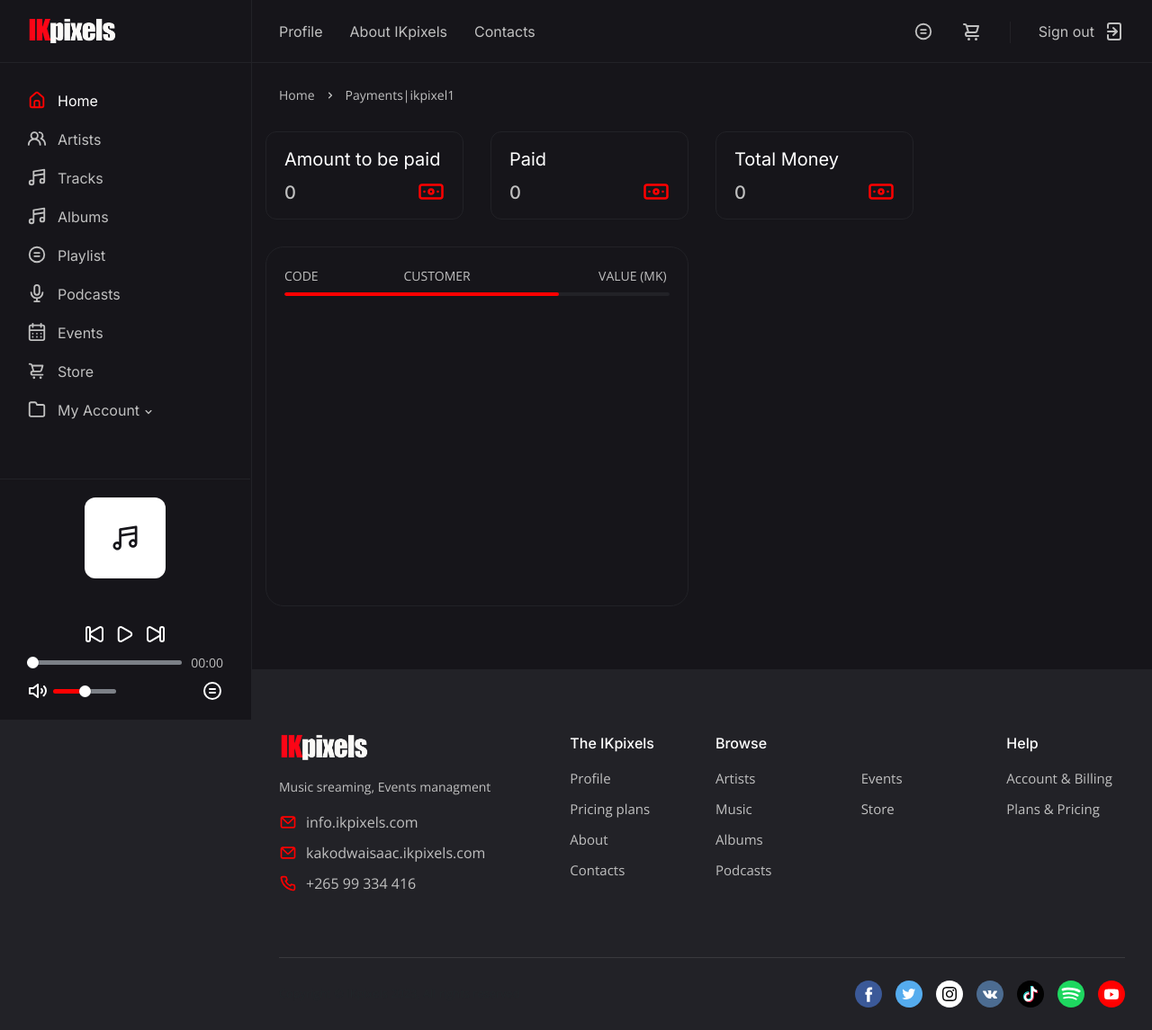
After one commit to ikpixels/ftc, a Django app: a page that uses ikpixels/templates/ik/money.html in a window 1280 px wide. The commit adds this page. Shown: the whole page at 90% size. Run offline with Django 3.2, Linux system fonts and the light colour scheme; a user stored in the database is signed in; data comes from the database, SQL or seed files in the repository; both versions use the stored data as it was after the commit; lists and menus that the app fills with data are empty; some libraries are stand-ins or nearby versions.

Commit message:
'erre4354'

```diff
--- a/Store/templates/ecom/my_order.html
+++ b/Store/templates/ecom/my_order.html
@@ -47,6 +47,10 @@
                                                                 <div class="main__table-text main__table-text--green"><svg xmlns="http://www.w3.org/2000/svg" viewBox="0 0 24 24"><path d="M14.72,8.79l-4.29,4.3L8.78,11.44a1,1,0,1,0-1.41,1.41l2.35,2.36a1,1,0,0,0,.71.29,1,1,0,0,0,.7-.29l5-5a1,1,0,0,0,0-1.42A1,1,0,0,0,14.72,8.79ZM12,2A10,10,0,1,0,22,12,10,10,0,0,0,12,2Zm0,18a8,8,0,1,1,8-8A8,8,0,0,1,12,20Z"/></svg>{{order.status}}</div>
                                                             </td>
                                                         </tr>
+                                                        {% empty %}
+                                                        <tr>
+                                                            <td>Empty...</td>
+                                                        </tr>
                                                         {% endfor %}
                                                         {% endfor %}
                                                     </tbody>
--- a/ftc/settings.py
+++ b/ftc/settings.py
@@ -15,7 +15,7 @@ BASE_DIR = os.path.dirname(os.path.dirname(os.path.abspath(__file__)))
 SECRET_KEY = "django-insecure-jrvd14_9qr_r(cm*zamwl-lr^9+%5kz!ij+a=y!mmt&q32@z(m"
 
 # SECURITY WARNING: don't run with debug turned on in production!
-DEBUG = False
+DEBUG = True
 
 if DEBUG:
     ALLOWED_HOSTS = ['*']
--- a/ikpixels/models.py
+++ b/ikpixels/models.py
@@ -7,8 +7,9 @@ from cloudinary.models import CloudinaryField
 
 
 CATEGORY = (
-	('Event','Event Tickets'),
+	('Event','Event-Tickets Marketing'),
 	('Music','Music Upload'),
+	('Music_Purchase','Buying Music'),
 	)
 
 PAYMENT_METHOD= (
@@ -34,6 +35,7 @@ class PymtCode(models.Model):
 class MusicorEventPayment(models.Model):
 	user = models.ForeignKey(User,on_delete=models.CASCADE)
 	payment_method = models.CharField(max_length=40,choices=PAYMENT_METHOD)
+	item_id = models.CharField(max_length=100,default="0")
 	name = models.CharField(max_length=100)
 	phone = models.CharField(max_length=100)
 	amount = models.DecimalField(max_digits=18, decimal_places=2,default=0.00)
--- /dev/null
+++ b/ikpixels/templates/ik/money.html
@@ -0,0 +1,83 @@
+{% extends 'www/base.html' %}
+{% load embed_video_tags %}
+{% load static %}
+{%block content%}
+<main class="main">
+		<div class="container-fluid">
+			<div class="row row--grid">
+				<!-- breadcrumb -->
+				<div class="col-12">
+					<ul class="breadcrumb">
+						<li class="breadcrumb__item"><a href="/">Home</a></li>
+						<li class="breadcrumb__item breadcrumb__item--active">Payments|{{request.user}}</li>
+					</ul>
+				</div>
+				<!-- end breadcrumb -->
+
+			 <div class="row row--grid">
+
+			    <div class="col-12 col-lg-8 col-xl-3">
+					<div class="stats">
+						<span>Amount to be paid</span>
+						    <p><b>{{notPaid}}</b></p>
+							<svg xmlns="http://www.w3.org/2000/svg" viewBox="0 0 24 24"><path d="M6,11a1,1,0,1,0,1,1A1,1,0,0,0,6,11Zm12,0a1,1,0,1,0,1,1A1,1,0,0,0,18,11Zm2-6H4A3,3,0,0,0,1,8v8a3,3,0,0,0,3,3H20a3,3,0,0,0,3-3V8A3,3,0,0,0,20,5Zm1,11a1,1,0,0,1-1,1H4a1,1,0,0,1-1-1V8A1,1,0,0,1,4,7H20a1,1,0,0,1,1,1ZM12,9a3,3,0,1,0,3,3A3,3,0,0,0,12,9Zm0,4a1,1,0,1,1,1-1A1,1,0,0,1,12,13Z"/></svg>
+						</div>
+				</div>
+
+				<div class="col-12 col-lg-6 col-xl-3">
+					<div class="stats">
+						<span>Paid</span>
+						<p><b>{{paid}}</b></p>
+						<svg xmlns="http://www.w3.org/2000/svg" viewBox="0 0 24 24"><path d="M6,11a1,1,0,1,0,1,1A1,1,0,0,0,6,11Zm12,0a1,1,0,1,0,1,1A1,1,0,0,0,18,11Zm2-6H4A3,3,0,0,0,1,8v8a3,3,0,0,0,3,3H20a3,3,0,0,0,3-3V8A3,3,0,0,0,20,5Zm1,11a1,1,0,0,1-1,1H4a1,1,0,0,1-1-1V8A1,1,0,0,1,4,7H20a1,1,0,0,1,1,1ZM12,9a3,3,0,1,0,3,3A3,3,0,0,0,12,9Zm0,4a1,1,0,1,1,1-1A1,1,0,0,1,12,13Z"/></svg>
+					</div>
+				</div>
+
+				<div class="col-12 col-lg-6 col-xl-3">
+					<div class="stats">
+						<span>Total Money</span>
+						<p><b>{{total}}</b></p>
+						<svg xmlns="http://www.w3.org/2000/svg" viewBox="0 0 24 24"><path d="M6,11a1,1,0,1,0,1,1A1,1,0,0,0,6,11Zm12,0a1,1,0,1,0,1,1A1,1,0,0,0,18,11Zm2-6H4A3,3,0,0,0,1,8v8a3,3,0,0,0,3,3H20a3,3,0,0,0,3-3V8A3,3,0,0,0,20,5Zm1,11a1,1,0,0,1-1,1H4a1,1,0,0,1-1-1V8A1,1,0,0,1,4,7H20a1,1,0,0,1,1,1ZM12,9a3,3,0,1,0,3,3A3,3,0,0,0,12,9Zm0,4a1,1,0,1,1,1-1A1,1,0,0,1,12,13Z"/></svg>
+					</div>
+				</div>
+			</div>
+
+			<div class="row row--grid">
+				<div class="col-12 col-lg-6">
+					<!-- cart -->
+					<div class="cart">
+						<div class="cart__table-wrap">
+							<div class="cart__table-scroll">
+								<table class="cart__table">
+									<thead>
+										<tr>
+											<th colspan="5">CODE</th>
+											<th>CUSTOMER</th>
+											<th>VALUE (MK)</th>
+											<th>PAID</th>
+										</tr>
+									</thead>
+
+									<tbody>
+										{% for p in money %}
+										<tr>
+											<td colspan="5">{{p}}</td>
+											<td>{{p.customer}}</td>
+											<td>{{p.codeValue}}</td>
+											{% if p.paid == False %}
+											<td>Not paid</td>
+											{% else %}
+											<td>Paid</td>
+											{% endif %}
+										{% endfor %}
+										</tr>
+									</tbody>
+								</table>
+							</div>
+						</div>
+					</div>
+					<!-- end cart -->
+				</div>
+			</div>
+		</div>
+	</main>
+{% endblock content %}
--- a/ikpixels/templates/ik/pymt-list.html
+++ b/ikpixels/templates/ik/pymt-list.html
@@ -19,7 +19,7 @@
 					<div class="cart">
 						<div class="cart__table-wrap">
 							<div class="cart__table-scroll">
-								<table class="cart__table">
+								<table class="cart__table ">
 									<thead>
 										<tr>
 											<th>NAME</th>
--- a/ikpixels/templates/ik/pymtDetail.html
+++ b/ikpixels/templates/ik/pymtDetail.html
@@ -14,7 +14,7 @@
 				</div>
 				<!-- end breadcrumb -->
 			<div class="row row--grid">
-				<div class="col-12 col-lg-12">
+				<div class="col-12 col-lg-8">
 					<!-- cart -->
 					<div class="cart">
 						<div class="cart__table-wrap">
--- a/ikpixels/urls.py
+++ b/ikpixels/urls.py
@@ -11,6 +11,8 @@ urlpatterns = [
     path('payment/<user>/',views.paymentDetail,name='paymentDetail'),
     path('pricing/',views.pricing,name='pricing'),
     path('upload_payment/',views.upload_payments,name='upload_payment'),
+    path('Payment/<item>/<int:id>/',views.upload_payments,name='purchese_payment'),
     path('uprove_upload_pymt/',views.uprove_upload_pymt,name='uprove_upload_pymt'),
+    path('moneyTocken/',views.userMoney,name='money'),
     path('payment/success/', LoginView.as_view(template_name='ik/payment_success.html'), name="payment_success"),
     ]
--- a/ikpixels/views.py
+++ b/ikpixels/views.py
@@ -14,6 +14,7 @@ from django.contrib.auth.decorators import user_passes_test
 from django.core.paginator import Paginator, EmptyPage, PageNotAnInteger
 from django.db.models import Q
 from music_nation import snipt
+from music_nation.models import Song
 
 def is_ajax(request):
     return request.META.get('HTTP_X_REQUESTED_WITH') == 'XMLHttpRequest'
@@ -44,7 +45,7 @@ def pricing(request):
 
 @login_required(login_url ="account:login")
 @csrf_exempt
-def upload_payments(request):
+def upload_payments(request,id=None,item=None):
 	context = {}
 
 	try:
@@ -56,11 +57,18 @@ def upload_payments(request):
 			msg = "Subsicribe first"
 	except MusicorEventPayment.DoesNotExist:
 		msg = "Subsicribe first"
+	context['msg'] = msg
 
 	playlist_snipt(request,context)
 	default_music_playlist(request,context)
 	cart_snipt(request,context)
-	context['msg'] = msg
+
+
+	if item == "release":
+		release = Song.objects.get(id=int(id))
+		context['pymt_info'] = release
+	else:
+		pass
 
 	context['form'] = SubscriptionUploadForm()
 	if request.method == "POST":
@@ -68,8 +76,11 @@ def upload_payments(request):
 		if form.is_valid():
 			form = form.save(commit=False)
 			form.user = request.user
+			if item == "release":
+				form.item_id = release.id
 			form.save()
 			return redirect('ikpixels:payment_success')
+
 	return render(request,'ik/upload_payment.html',context)
 
 
@@ -108,6 +119,11 @@ def uprove_upload_pymt(request,id=None):
 		if pymt_aproved.category == "Music":
 			code = PymtCode(Mid='MUC',customer=pymt_aproved.user,codeValue=pymt_aproved.amount,code=snipt.secret_code(),codeOwner="admin")
 			code.save()
+		if pymt_aproved.category == "Music_Purchase":
+			artist = Song.objects.get(id=int(pymt_aproved.item_id)).song_album.album_artist
+			mid = "MDC"+'-'+ pymt_aproved.item_id
+			code = PymtCode(Mid=mid,customer=pymt_aproved.user,codeValue=pymt_aproved.amount,code=snipt.secret_code(),codeOwner=artist)
+			code.save()
 
 		pymt_aproved.save()
 
@@ -118,6 +134,17 @@ def uprove_upload_pymt(request,id=None):
 		return JsonResponse({'data':html})
 
 	return render(request,'ik/pymt-list.html',context)
+
+
+@login_required(login_url ="account:login")
+def userMoney(request):
+	context = {}
+	code = PymtCode.objects.filter(codeOwner=request.user)
+	context['money'] = code
+	context['paid'] = PymtCode.objects.filter(codeOwner=request.user,paid=True).count()
+	context['notPaid'] = PymtCode.objects.filter(codeOwner=request.user,paid=False).count()
+	context['total'] = PymtCode.objects.filter(codeOwner=request.user).count()
+	return render(request,'ik/money.html',context)
 
 
 @login_required(login_url ="account:login")
--- a/music_nation/models.py
+++ b/music_nation/models.py
@@ -159,7 +159,7 @@ def user_directory_path_song(self, filename):
 
 FREE_OR_NOT =(
       ('Free','Free'),
-      #('Sale','Sale'),
+      ('Sale','Sale'),
     )
 
 
@@ -296,6 +296,9 @@ class Song(models.Model):
     def song_logo(self):
         return self.song_album.album_logo
 
+    def song_user(self):
+        return self.song_album
+
     def album(self):
         return self.song_album
 
--- a/music_nation/templates/www/admindashboard.html
+++ b/music_nation/templates/www/admindashboard.html
@@ -15,7 +15,7 @@
 					<div class="profile">
 						<div class="profile__user">
 							<div class="profile__avatar">
-								<img src="{% static 'www/img/avatar.svg' %}" alt="">
+								<a href="/admin"><img src="{% static 'www/img/avatar.svg' %}" alt=""></a>
 							</div>
 							<div class="profile__meta">
 								<h3>{{request.user}}</h3>
@@ -27,6 +27,10 @@
 						<ul class="nav nav-tabs profile__tabs" id="profile__tabs" role="tablist">
 							<li class="nav-item">
 								<a class="nav-link active" data-toggle="tab" href="#tab-1" role="tab" aria-controls="tab-1" aria-selected="true">Updates</a>
+							</li>
+
+							<li class="nav-item">
+								<a class="nav-link" href="/admin">Admin</a>
 							</li>
 
 							<li class="nav-item">
--- a/music_nation/templates/www/base.html
+++ b/music_nation/templates/www/base.html
@@ -16,7 +16,7 @@
 
 	<link rel="stylesheet" href="{% static 'www/css/style.css' %}">
     {%if audio_link %}
-    <meta property="og:audio" content="{{audio_link}}" />
+    <meta property="og:audio" content="{{audio_link.url}}" />
     {%endif%}
     <meta property="og:type" content="website">
     <meta property="og:url" content="https://ikpixels.com/">
--- a/music_nation/templates/www/index.html
+++ b/music_nation/templates/www/index.html
@@ -257,4 +257,6 @@
 	</main>
 	{% include 'Event/modal.html' %}
 
+
+
  {%endblock%}
--- a/music_nation/templates/www/music_modal.html
+++ b/music_nation/templates/www/music_modal.html
@@ -21,7 +21,7 @@
 			<label class="sign__label" for="value">CVV/CVC</label>
 			{{form.cc_code|add_class:"sign__input"}}
 		</div>
-		<button class="sign__btn" type="submit">Buy</button>
+		<a class="sign__btn" href="{% url 'ikpixels:purchese_payment' 'release' song.id %}">Buy</a>
 	</form>
 	{% endfor %}
 	<!-- end modal ticket -->
```
Also changed, not shown: account/templates/account/profile.html (+20 -3 lines), ikpixels/templates/ik/upload_payment.html (+9 -0 lines), music_nation/views.py (+71 -35 lines), db.sqlite3, ikpixels/migrations/0005_musicoreventpayment_item_id_and_more.py (added), static/www/img/fb.jpg (renamed from static/www/img/fb (1).jpg), static/www/img/wap.jpg (renamed from static/www/img/fb (2).jpg).
